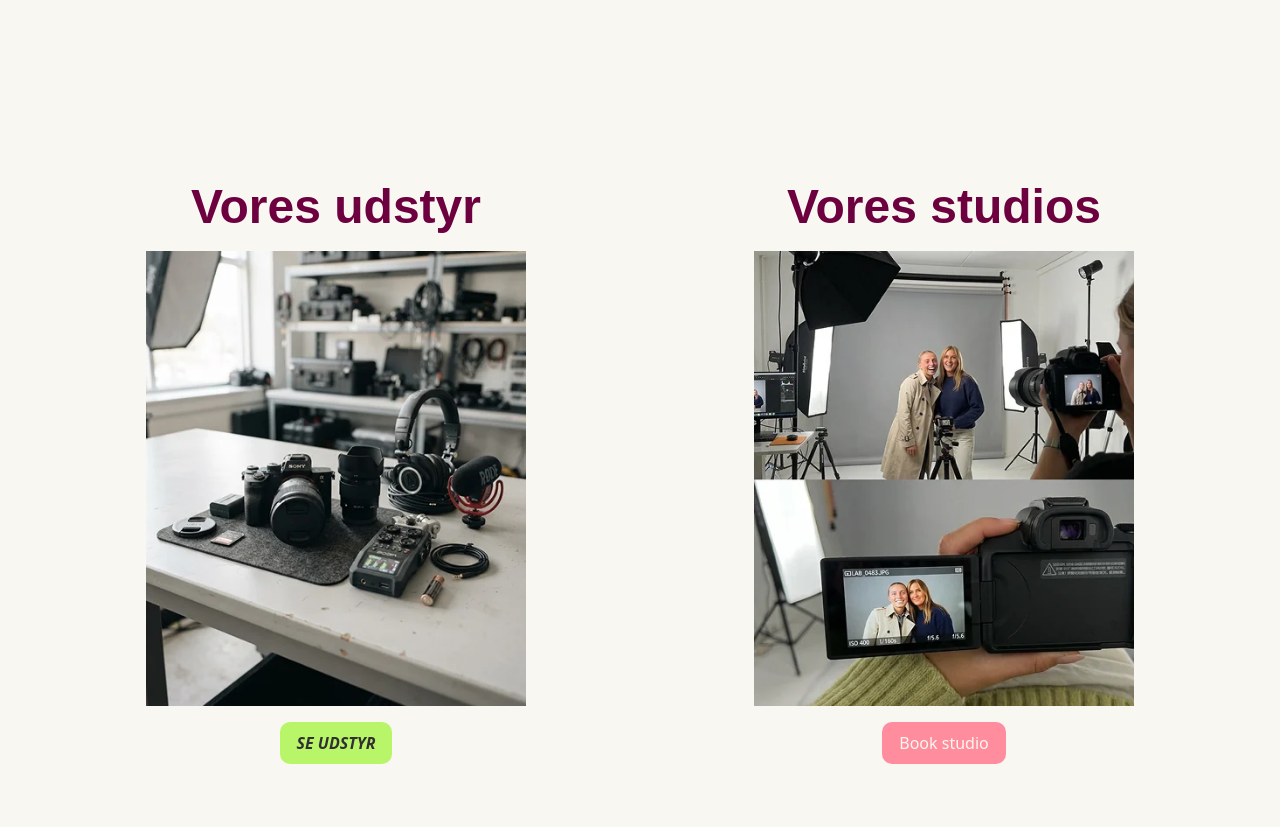
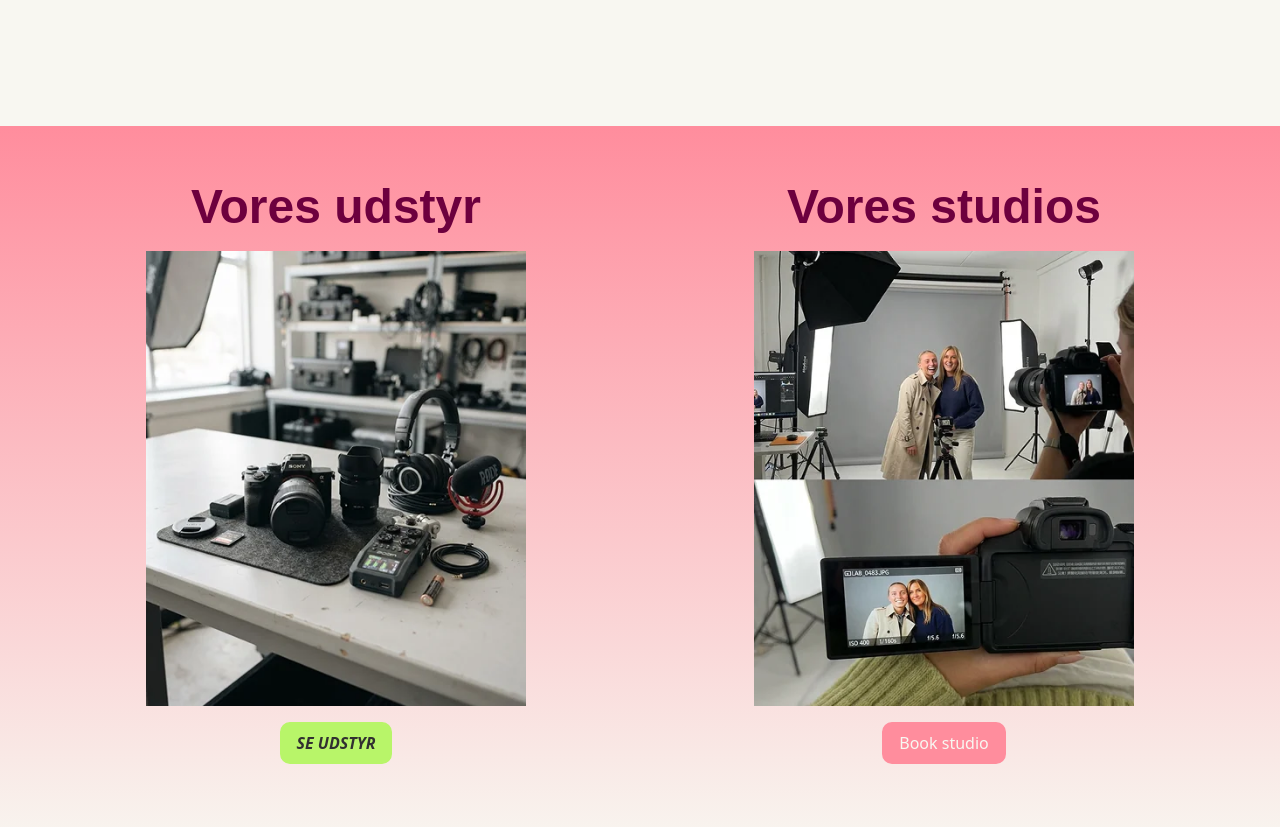
Before and after one commit to MMDTEMA9/Tech_og_story_lab, an Astro site: page / in a window 1280 px wide. Shown: the part 2100-2927 px from the top of the page. Built offline with nearby package versions, Linux system fonts and the light colour scheme; Astro itself is replaced by a stand-in of ours; no server answers; the database is empty; a web font is replaced by a local one.

Commit message:
Fix gradient class naming for consistency in index.astro and [singlepage].astro

```diff
--- a/src/pages/index.astro
+++ b/src/pages/index.astro
@@ -127,8 +127,7 @@ console.log("kontaktData", kontaktData);
 
     <!-- SEKTION 4: to kort med udstyr og studios.
          Gradienten er to klasser fra global.css, så der er mellemrum imellem og ikke punktum -->
-    <section class="sektion4 gradient_pink-salmon-lyserød baggrundsfarve">
-      <div class="kort-liste">
+<section class="sektion4 gradient_pink-salmon-lyserød-baggrundsfarve">      <div class="kort-liste">
 
         <div class="kort">
           <h2>Vores udstyr</h2>
--- a/src/pages/udstyr/[singlepage].astro
+++ b/src/pages/udstyr/[singlepage].astro
@@ -85,7 +85,7 @@ const andetUdstyr = udstyrData.filter((item) => item.category !== produkt.catego
 
   <!-- SEKTION 3: Projekter taget med udstyret.
        Gradienten kommer fra global.css. Det er to klasser, så der skal være mellemrum imellem og ikke punktum. -->
-  <section class="sektion3 gradient_pink-salmon-lyserød baggrundsfarve">
+<section class="sektion3 gradient_pink-salmon-lyserød-baggrundsfarve">
     <!-- Det grønne skrå bånd i hjørnet -->
     <p class="skraa-baand">Taget med kameraet</p>
 
@@ -120,8 +120,7 @@ const andetUdstyr = udstyrData.filter((item) => item.category !== produkt.catego
 
   <!-- Tom div med gradienten fra global.css. Den laver overgangen fra siden ned i footeren,
        så fade'et først starter under kortene -->
-  <div class="fade gradient_baggrundsfarve --disco-950-farve"></div>
-
+<div class="fade gradient_baggrundsfarve--disco-950-farve"></div>
 </PageLayout>
 
 <style>
```
